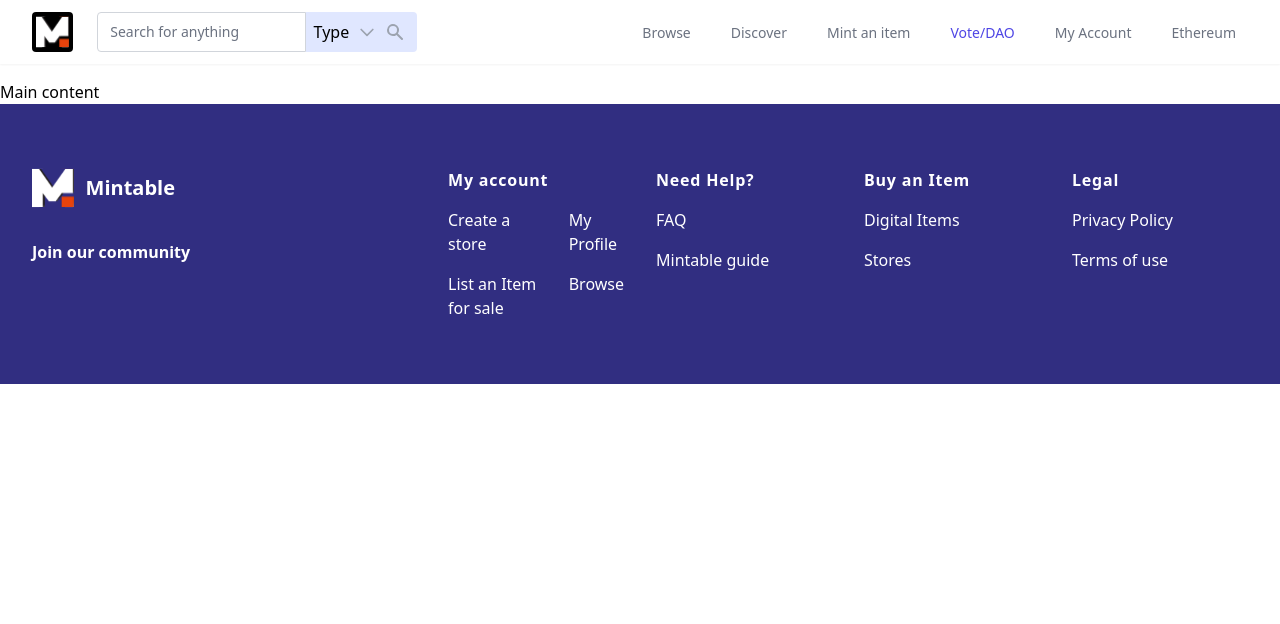
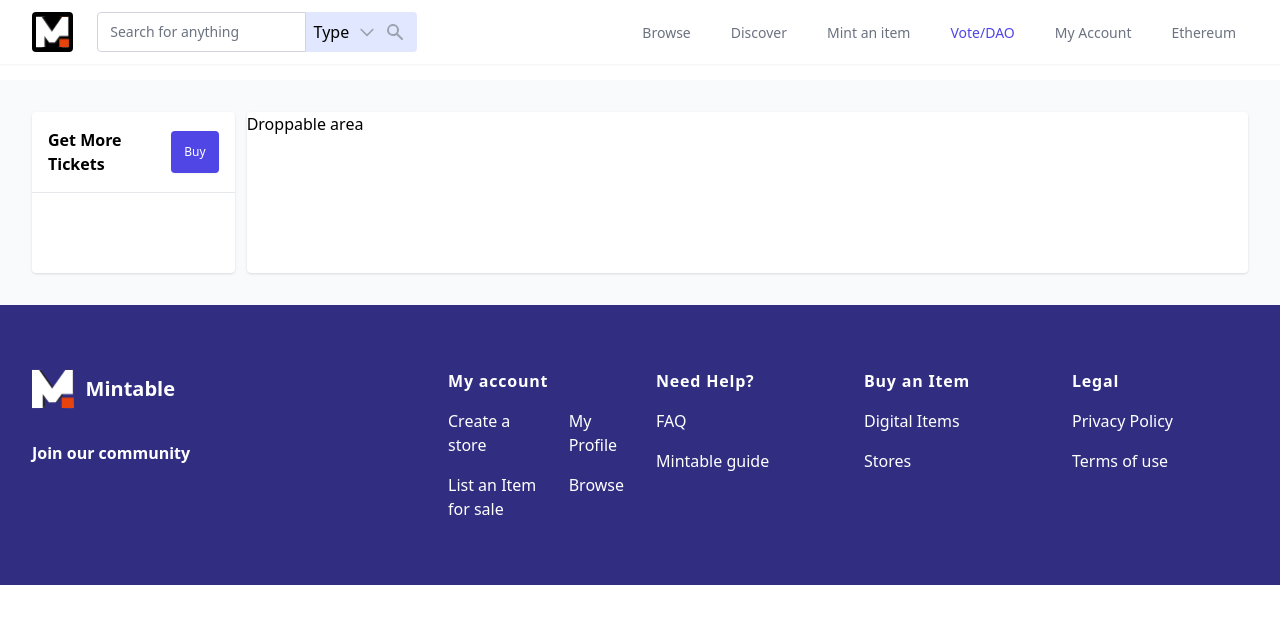
Before and after one commit to sasureshkumar/Mintable-Raffle-Reveal-Page, a React (Create React App) app: page / in a window 1280 px wide. Shown: the top 624 px of the page. Built offline with nearby package versions, Linux system fonts and the light colour scheme.

Commit message:
Content area init

```diff
--- /dev/null
+++ b/src/components/buttons/SimpleButton.tsx
@@ -0,0 +1,28 @@
+import classNames from 'classnames';
+import type {ReactNode} from 'react';
+import {FC} from "react";
+
+export interface Props {
+    status?: string;
+    children: ReactNode;
+}
+
+const SimpleButton: FC<Props> = ({status = 'primary', children}) => {
+    return (
+        <button
+            type="button"
+            className={classNames(
+                'inline-flex items-center px-3 py-3 border border-transparent text-xs font-medium rounded shadow-sm text-white focus:outline-none focus:ring-2 focus:ring-offset-2 ',
+                {
+                    'bg-red-600 hover:bg-red-700 focus:ring-red-500': status === 'destructive',
+                    'bg-indigo-600 hover:bg-indigo-700 focus:ring-indigo-500':
+                        status === 'primary',
+                }
+            )}
+        >
+            {children}
+        </button>
+    );
+}
+
+export default SimpleButton;
--- /dev/null
+++ b/src/components/buttons/index.ts
@@ -0,0 +1 @@
+export { default as SimpleButton } from './SimpleButton';
--- /dev/null
+++ b/src/models/index.ts
@@ -0,0 +1 @@
+export * from './ticket';
--- /dev/null
+++ b/src/models/ticket.ts
@@ -0,0 +1,6 @@
+export interface InterfaceTicket {
+    id: string;
+    name: string;
+    image: string;
+    available?: number;
+}
--- a/src/pages/tickets/Index.tsx
+++ b/src/pages/tickets/Index.tsx
@@ -1,8 +1,30 @@
-import type { FC } from "react";
+import type {FC} from "react";
+import {InterfaceTicket} from "../../models";
+import {SimpleButton} from "../../components/buttons";
 
+const tickets: InterfaceTicket[] = [];
 
 const Index: FC = () => {
-  return <div>Main content</div>;
+    return (
+        <div className="bg-gray-50 flex flex-1 flex-col lg:flex-row lg:p-8 p-2 sm:p-4">
+            <div className="bg-white shadow rounded w-full lg:w-1/6">
+                <div className="flex justify-between lg:p-4 p-1 sm:p-2 border-b items-center">
+                    <h2 className="font-semibold">Get More Tickets</h2>
+                    <div className="ml-3">
+                        <SimpleButton children="Buy"/>
+                    </div>
+                </div>
+                <div className="p-3 lg:p-10 flex flex-row lg:flex-col items-center">
+                    {tickets.map((item: InterfaceTicket) => (
+                        <div></div>
+                    ))}
+                </div>
+            </div>
+            <div className="flex-1 flex flex-col lg:ml-3 bg-white shadow rounded order-first md:order-last">
+                Droppable area
+            </div>
+        </div>
+    );
 };
 
 export default Index;
--- a/src/router/index.tsx
+++ b/src/router/index.tsx
@@ -14,6 +14,7 @@ const Router: FC = () => {
                     <TicketIndex/>
                 </Suspense>}/>
             </Route>
+            <Route path="*" element={<div>404</div>}/>
         </Routes>
     );
 };
```
